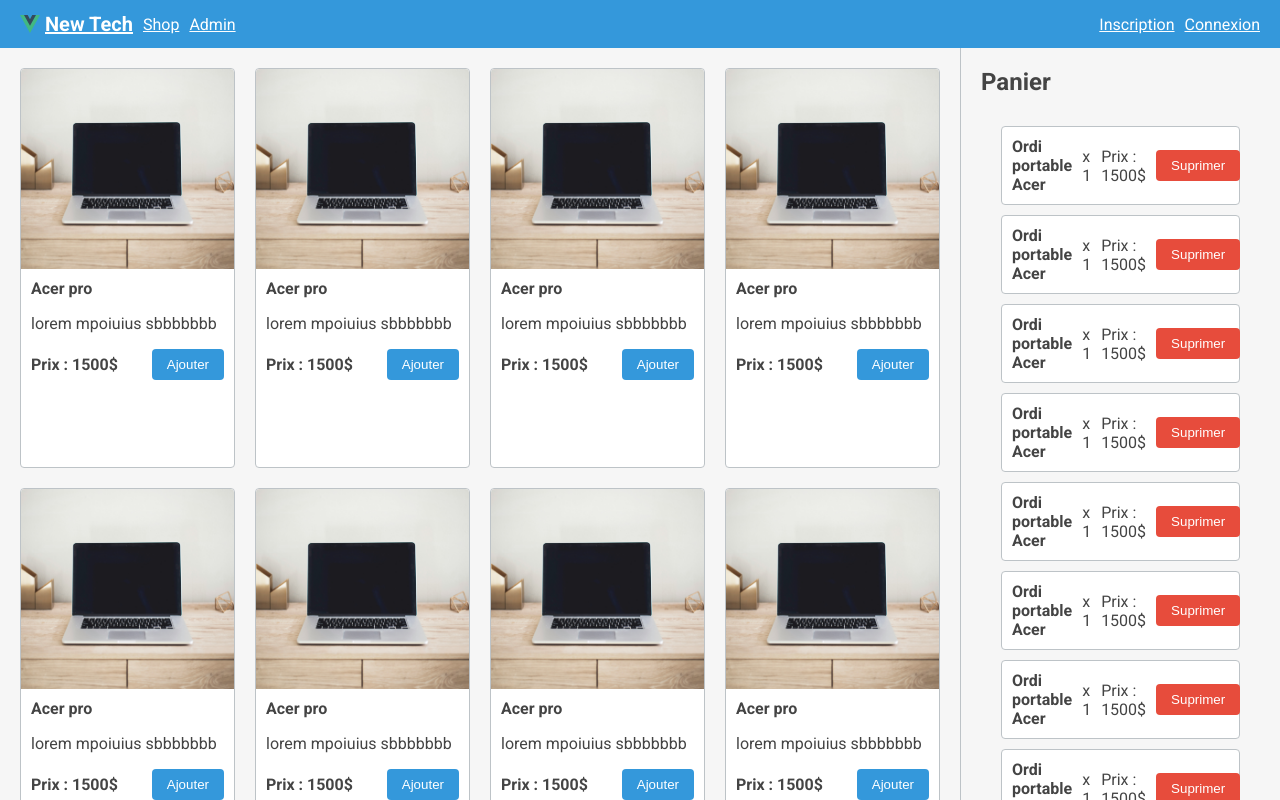
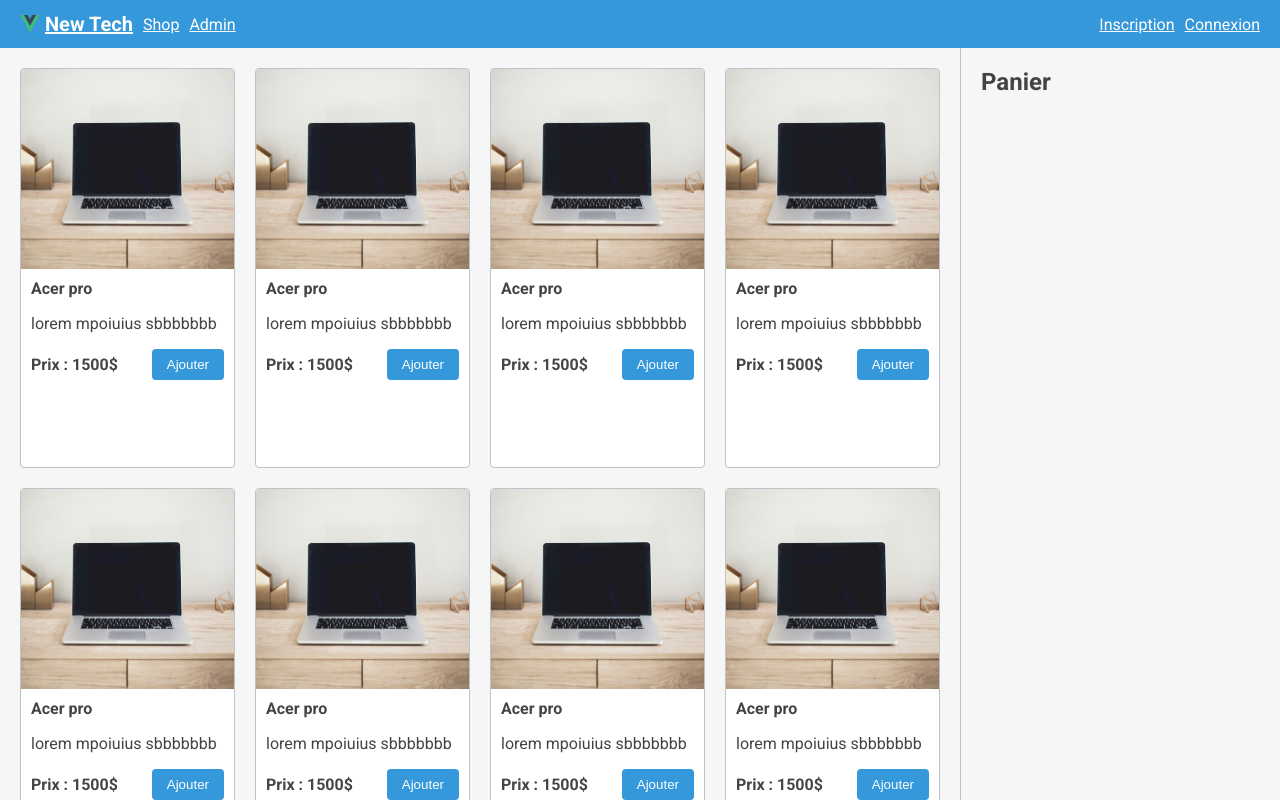
Before and after one commit to Blerina79/new-shop, a Vue app: page / in a window 1280 px wide. Shown: the top 800 px of the page. Built offline with nearby package versions, Linux system fonts and the light colour scheme.

Commit message:
ajout gestion des quantités

```diff
--- a/src/App.vue
+++ b/src/App.vue
@@ -20,10 +20,29 @@
 
 function addProductToCart(productId: number):void {
 const product = state.products.find(product => product.id === productId);
-if(product && !state.cart.find(product => product.id ===productId)){
-  state.cart.push({...product})
+if(product){
+  const productInCart = state.cart.find(product => product.id ===productId)
+  if(productInCart){
+    productInCart.quantity++
+  }
+  else{
+    state.cart.push({...product, quantity:1})
+  }
+
 }
 
+}
+
+function removeProductFromCart(productId:number): void{
+  const productFromCart = state.cart.find(product =>product.id === productId);
+  if(productFromCart){
+    if(productFromCart.quantity === 1){
+      state.cart = state.cart.filter(product =>product.id !== productId)
+
+    }else{
+      productFromCart.quantity--;
+    }
+  }
 }
 
 </script>
@@ -32,7 +51,7 @@
   <div class="app-container">
     <TheHeader class="header" />
     <Shop :products="products" @add-product-to-cart="addProductToCart" class="shop " />
-    <Cart  class="cart "/>
+    <Cart :cart="state.cart" class="cart" @remove-product-from-cart="removeProductFromCart"  />
     <TheFooter class="footer"/>
   </div>
 </template>
--- a/src/components/Cart/Cart.vue
+++ b/src/components/Cart/Cart.vue
@@ -1,12 +1,23 @@
 
 <script setup lang="ts">
 import CartProductList from './CartProductList.vue';
+import type { ProductCartInterface } from '@/interfaces/product.interface';
+
+defineProps<{
+  cart: ProductCartInterface[]
+}>()
+
+
+const emit =defineEmits<{
+   (e: 'removeProductFromCart', productId: number): void
+}>()
+
 </script>
 
 <template>
   <div class="p-20">
     <h2 class="mb-10">Panier</h2>
-    <CartProductList />
+    <CartProductList :cart="cart"  @remove-product-from-cart="emit('removeProductFromCart',$event)"/>
   </div>
 </template>
 
--- a/src/components/Cart/CartProduct.vue
+++ b/src/components/Cart/CartProduct.vue
@@ -1,13 +1,23 @@
 
 <script setup lang="ts">
+import type { ProductCartInterface } from '@/interfaces/product.interface';
+
+defineProps<{
+   product:ProductCartInterface
+}>()
+
+const emit =defineEmits<{
+   (e: 'removeProductFromCart', productId: number): void
+}>()
 </script>
 
 <template>
  <div class="mb-10  p-10  d-flex flex-row align-items-center product">
-    <strong class="flex-fill mr-10">Ordi portable Acer</strong>
-    <span class="mr-10">x 1</span>
-    <span class="mr-10">Prix : 1500$</span>
-    <button class="btn btn-danger">Suprimer</button>
+    <strong class="flex-fill mr-10">{{ product.title }}</strong>
+    <span>x {{ product.quantity }}</span>
+    <span class="mr-10"></span>
+    <span class="mr-10">Prix : {{ product.price }}  $</span>
+    <button class="btn btn-danger"  @click="emit('removeProductFromCart',product.id)">Suprimer</button>
  </div>
 </template>
 
--- a/src/components/Cart/CartProductList.vue
+++ b/src/components/Cart/CartProductList.vue
@@ -1,18 +1,23 @@
 
 <script setup lang="ts">
 import CartProduct from './CartProduct.vue';
+import type { ProductInterface } from '@/interfaces/product.interface';
+
+defineProps<{
+  cart: ProductInterface[]
+}>()
+
+const emit =defineEmits<{
+   (e: 'removeProductFromCart', productId: number): void
+}>()
+
+
 </script>
 
 <template>
  <div class="d-flex flex-column p-20">
-    <CartProduct />
-    <CartProduct />
-    <CartProduct />
-    <CartProduct />
-    <CartProduct />
-    <CartProduct />
-    <CartProduct />
-    <CartProduct />
+    <CartProduct v-for="product of cart" :product="product" @remove-product-from-cart="emit('removeProductFromCart',$event)"/>
+
  </div>
 </template>
 
--- /dev/null
+++ b/src/interfaces/ProductCart.interface.ts
@@ -0,0 +1,6 @@
+
+import type { ProductInterface } from "./product.interface";
+
+export interface ProductCartInterface extends ProductInterface {
+  quantity: number;
+}
--- /dev/null
+++ b/src/interfaces/index.ts
@@ -0,0 +1,3 @@
+
+export * from './product.interface';
+export * from './ProductCart.interface';
```
